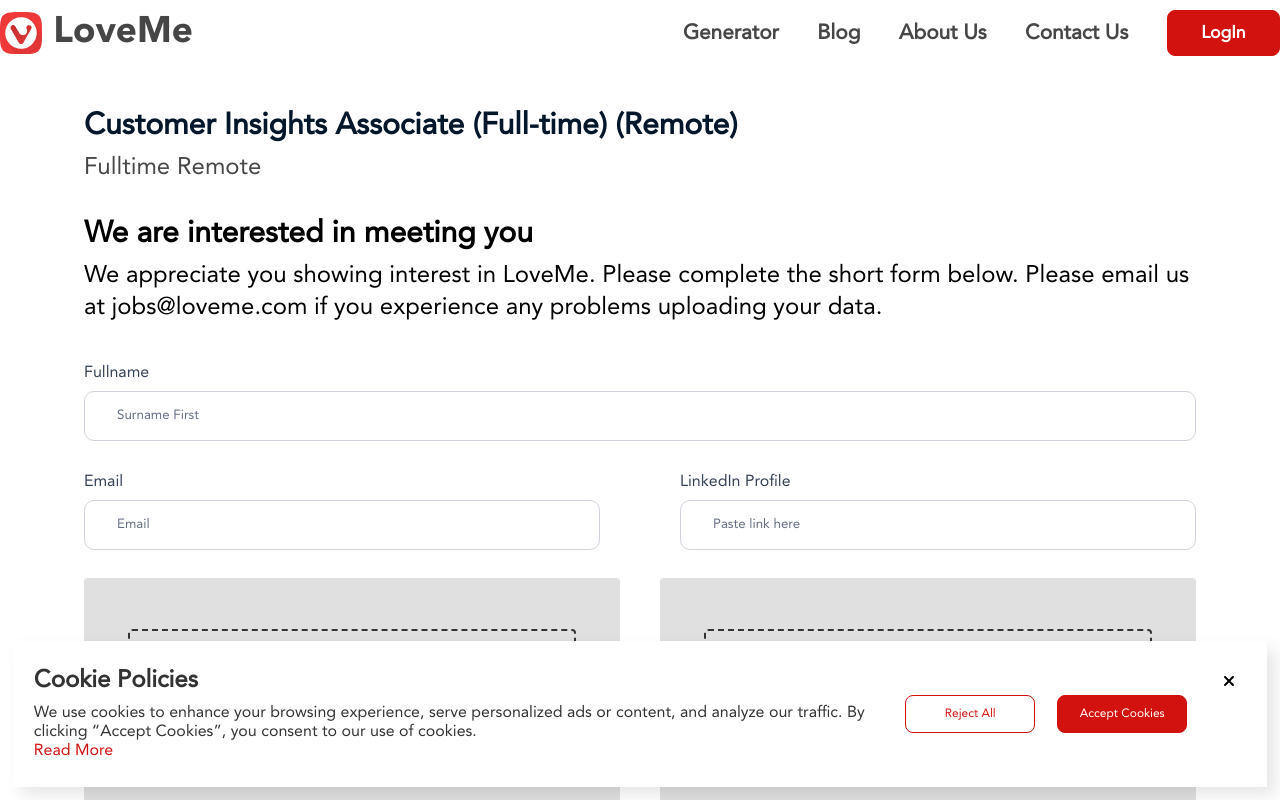
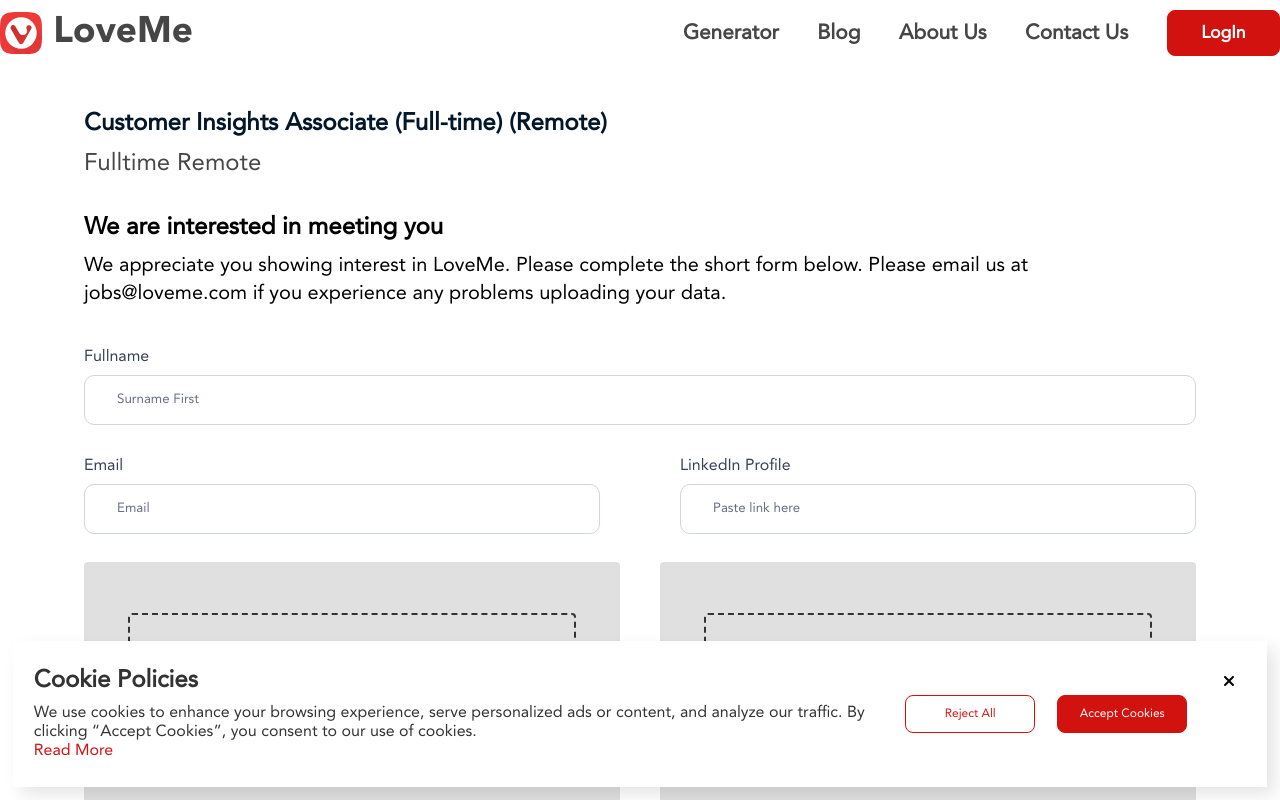
Before and after one commit to Phyya/love-letter-generator, a React (Create React App) app: page /role-application in a window 1280 px wide. Shown: the top 800 px of the page. Built offline with nearby package versions, Linux system fonts and the light colour scheme.

Commit message:
Update RoleApplication.jsx

```diff
--- a/src/pages/CareerScreens/RoleApplication.jsx
+++ b/src/pages/CareerScreens/RoleApplication.jsx
@@ -85,17 +85,17 @@ const RoleApplication = () => {
         </div>
       </section>
       <section className="max-w-6xl m-auto p-5">
-        <h1 className="text-3xl text-sec-1 mt-8 mb-2">
+        <h1 className="text-lg md:text-2xl text-sec-1 mt-8 mb-2">
           Customer Insights Associate (Full-time) (Remote)
         </h1>
         <p className="text-[#464646] text-2xl space-x-5">
           Fulltime <span>Remote</span>
         </p>
         <div className="mt-8 mb-10">
-          <h3 className="text-xl md:text-3xl mb-2">
+          <h3 className="text-lg md:text-2xl mb-2">
             We are interested in meeting you
           </h3>
-          <p className="text-2xl">
+          <p className="text-lg md:text-xl">
             We appreciate you showing interest in LoveMe. Please complete the
             short form below. Please email us at jobs@loveme.com if you
             experience any problems uploading your data.
```
